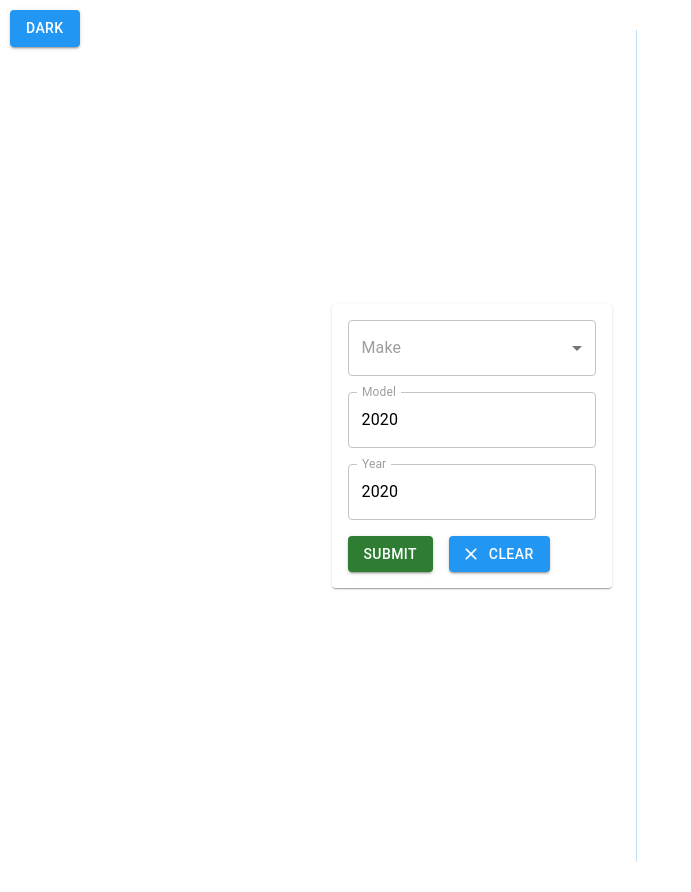
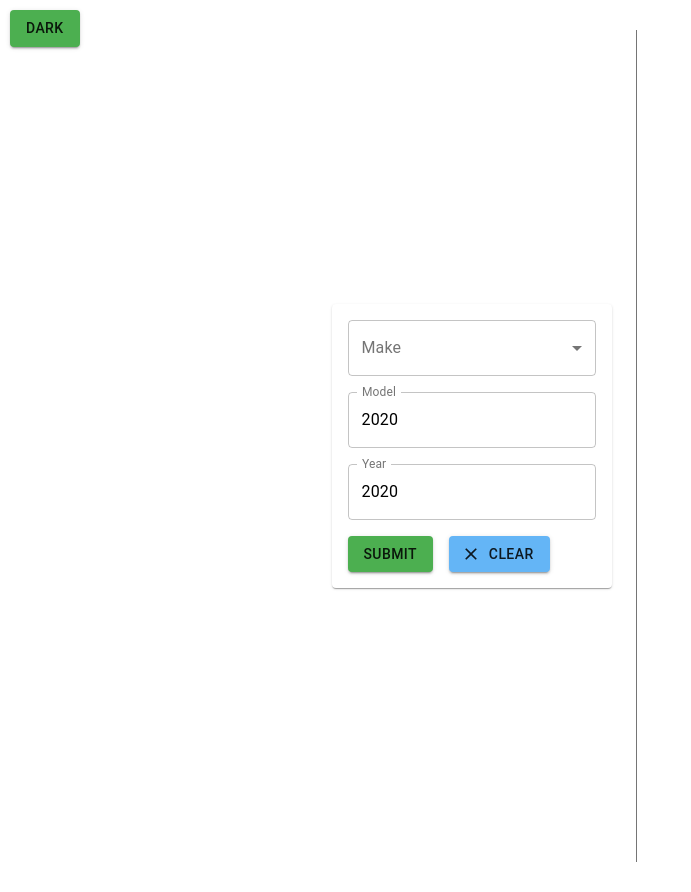
Before and after one commit to proga-react-practice/kappa-iryna-sitka, a React (Vite) app: page / in a window 1280 px wide. Shown: the whole page, without its empty margins (0-691 px from the left). Built offline with nearby package versions, Linux system fonts and the light colour scheme.

Commit message:
fix button

```diff
--- a/src/App.tsx
+++ b/src/App.tsx
@@ -5,7 +5,7 @@ import MotorcycleForm from './components/moto/moto_form';
 import MotorcycleList from './components/moto/moto_list';
 import { Motorcycle } from './types';
 import { createTheme, responsiveFontSizes } from '@mui/material/styles';
-import { red, blue, deepOrange, grey, green } from '@mui/material/colors';
+import {  blue, deepOrange, grey, green} from '@mui/material/colors';
 
 import './App.css';
 
@@ -28,18 +28,18 @@ function App() {
     createTheme({
       palette: {
         mode: 'light',
-        primary: blue,
+        primary: green,
         secondary: {
-          main: green[500],
+          main: blue[300],
         },
-        divider: blue[100],
+
+        divider: grey[600],
         background: {
-          default: '#eee',
           paper: '#fff',
         },
         text: {
           primary: '#000',
-          secondary: grey[500],
+          secondary: grey[600],
         },
       },
     })
--- a/src/components/moto/moto_form.tsx
+++ b/src/components/moto/moto_form.tsx
@@ -74,6 +74,8 @@ export default function MotorcycleForm({ addMotorcycle }: MotorcycleFormProps) {
               defaultValue='Select Maker'
               value={motorcycle.maker}
               onChange={handleSelectChange}
+              color='secondary'
+
             >
               <MenuItem value="">Select Maker</MenuItem>
               <MenuItem value="Toyota">Suzuki</MenuItem>
@@ -85,6 +87,7 @@ export default function MotorcycleForm({ addMotorcycle }: MotorcycleFormProps) {
             id="model"
             name="model"
             label="Model"
+            color='secondary'
             value={motorcycle.model}
             onChange={handleChange}
           />
@@ -95,18 +98,19 @@ export default function MotorcycleForm({ addMotorcycle }: MotorcycleFormProps) {
             label="Year"
             value={motorcycle.year}
             onChange={handleChange}
+            color='secondary'
             inputProps={{ min: 1900, max: 2024 }}
           />
           {errors.map((error, index) => (
-            <Alert key={index} severity="error">
+            <Alert key={index} severity="error" >
               {error}
             </Alert>
           ))}
           <Stack direction="row" spacing={2}>
-            <Button variant="contained" type="submit" color='success'>
+            <Button variant="contained" type="submit" color='primary'>
               Submit
             </Button>
-            <Button variant="contained" onClick={handleClear} startIcon={<ClearIcon />}>
+            <Button variant="contained" onClick={handleClear} startIcon={<ClearIcon />} color='secondary'>
               Clear
             </Button>
           </Stack>
```
